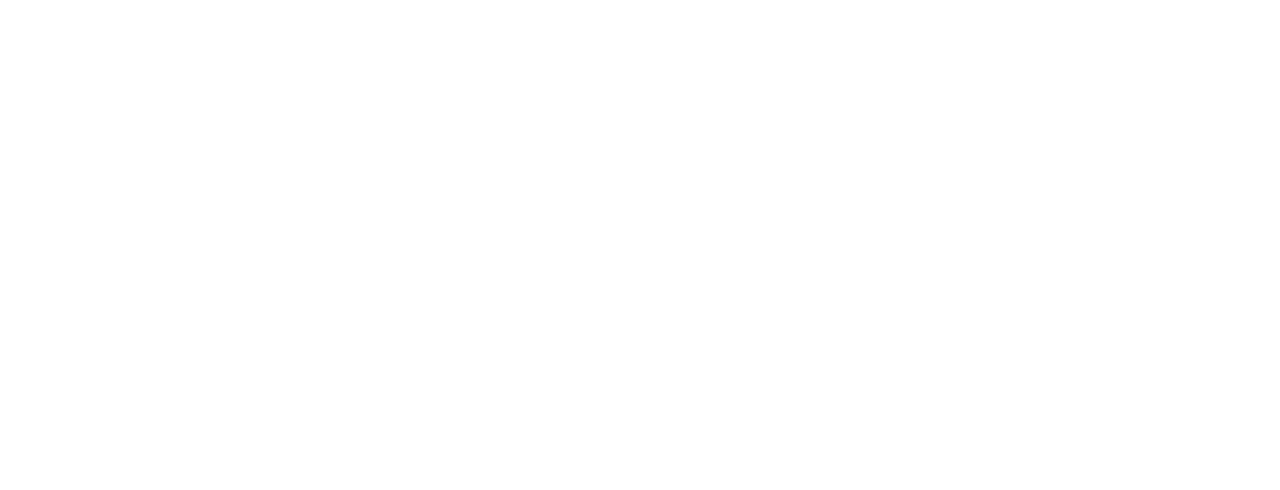
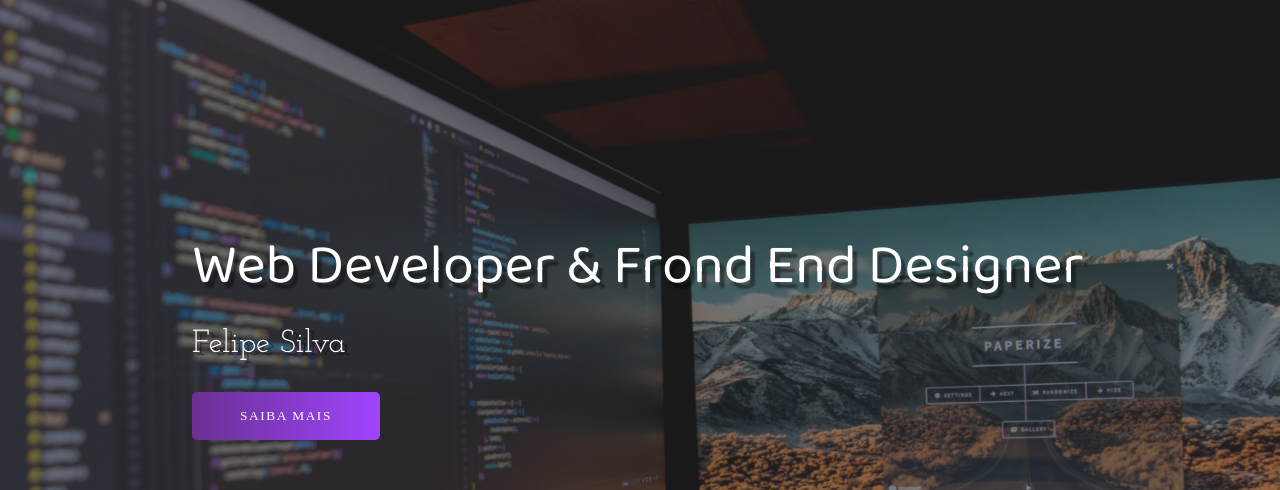
Before and after one commit to feehlipeeh/portF, a plain HTML site: page index.html in a window 1280 px wide. Shown: the top 490 px of the page. Drawn offline with Linux system fonts and the light colour scheme; a web font is replaced by a local one.

Commit message:
:package: header

```diff
--- a/assets/css/style.css
+++ b/assets/css/style.css
@@ -1,3 +1,103 @@
 @import url("https://fonts.googleapis.com/css2?family=Baloo+Da+2:wght@400;500;600;700&family=Josefin+Slab:ital,wght@0,300;0,400;0,600;0,700;1,300;1,400;1,600&family=Muli:ital,wght@0,200;0,300;0,400;0,500;1,200;1,300;1,400&display=swap");
 
 @import url("https://cdnjs.cloudflare.com/ajax/libs/font-awesome/5.12.0-2/css/all.min.css");
+
+* {
+  margin: 0;
+  padding: 0;
+  box-sizing: border-box;
+}
+
+header {
+  width: 100%;
+  height: 100vh;
+  overflow: hidden;
+  position: relative;
+}
+
+.img-wrapper {
+  width: 100%;
+  height: 100%;
+  overflow: hidden;
+  background: rgba(0, 0, 0, 0.8);
+}
+
+.img-wrapper img {
+  width: 100%;
+  height: 100%;
+  object-fit: cover;
+  opacity: 0.5;
+  animation: zoom 25s ease-in-out;
+}
+
+@keyframes zoom {
+  0% {
+    transform: scale(1.3);
+  }
+
+  100% {
+    transform: scale(1);
+  }
+}
+
+
+
+.banner {
+  position: absolute;
+  top: 30%;
+  left: 15%;
+}
+
+
+.banner h1 {
+  color: #fff;
+  font-size: 3.5rem;
+  font-family: "Baloo da 2", serif;
+  font-weight: 400;
+  text-shadow: .3rem .4rem 2px rgba(0, 0, 0, 0.4);
+  line-height: 3.5rem;
+  margin-bottom: 2rem;
+  opacity: 0;
+  animation: moveBanner 1s 0.5s forwards;
+}
+
+.banner p {
+  font-family: "josefin slab", serif;
+  color: #fff;
+  font-size: 2rem;
+  text-shadow: .3rem .2rem rgba(0, 0, 0, 0.4);
+  margin-bottom: 2rem;
+  opacity: 0;
+  animation: moveBanner 1s 0.7s forwards;
+}
+
+.banner button {
+  font-family: "Muli", serif;
+  color: rgb(255, 254, 254);
+  background: #6a3093;
+  letter-spacing: .1rem;
+  background: -webkit-linear-gradient(to right, #a044ff, #6a3093);
+  background: linear-gradient(to left, #a044ff, #6a3093);
+  padding: 1rem 3rem;
+  text-transform: uppercase;
+  border: none;
+  border-radius: 5px;
+  cursor: pointer;
+  opacity: 0;
+  animation: moveBanner 1s 0.9s forwards;
+}
+
+.banner button:hover {
+  opacity: 0.87;
+}
+
+@keyframes moveBanner {
+  from {
+    transform: translateY(10rem) rotateY(-30deg);
+  }
+
+  to {
+    transform: translateY(0) rotateY(0);
+    opacity: 1;
+  }
+}
--- a/index.html
+++ b/index.html
@@ -5,11 +5,30 @@
   <meta charset="UTF-8">
   <meta name="viewport" content="width=device-width, initial-scale=1.0">
   <link rel="stylesheet" href="assets/css/style.css">
+  <link rel="apple-touch-icon" sizes="180x180" href="assets/img/apple-touch-icon.png" />
+  <link rel="icon" type="image/png" sizes="32x32" href="assets/img/favicon-32x32.png" />
+  <link rel="icon" type="image/png" sizes="16x16" href="assets/img/favicon-16x16.png" />
+  <link rel="manifest" href="/site.webmanifest" />
   <title>PortFolio</title>
 </head>
 
 <body>
 
+  <div class="container">
+
+    <header>
+      <div class="img-wrapper">
+        <img src="assets/img/bg.jpg" alt="">
+      </div>
+      <div class="banner">
+        <h1>Web Developer & Frond End Designer</h1>
+        <p>Felipe Silva</p>
+        <button>Saiba Mais</button>
+      </div>
+    </header>
+
+  </div>
+
 </body>
 
 </html>
```
Also changed, not shown: 1 other file.
